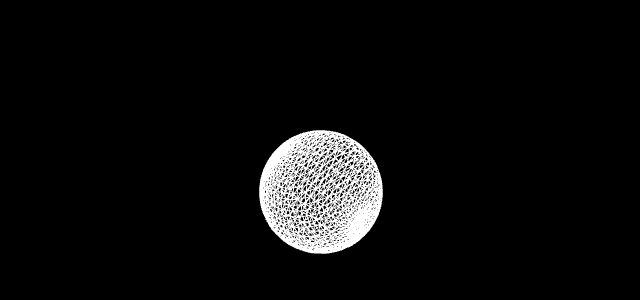
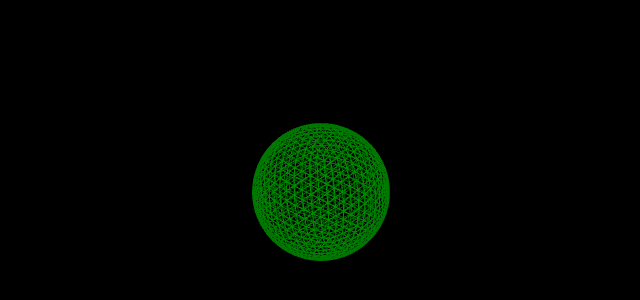
Before and after one commit to warioddly/audio_visualizer, a website built with webpack: page index.html in a window 1280 px wide. Shown: the part 208-508 px from the top of the page, without its empty margins (319-959 px from the left). Built offline with nearby package versions, Linux system fonts and the light colour scheme; animation ran at ten frames a second; files whose address does not match are found by name.

Commit message:
[+] Add shpere animate and fix other bugs

```diff
--- a/package.json
+++ b/package.json
@@ -16,8 +16,8 @@
     "webpack-dev-server": "^4.15.1"
   },
   "version": "1.0.0",
-  "description": "My webpack project",
-  "name": "my-webpack-project",
+  "description": "Web audio visualizer based on the Three.js library. And the source code is written in TypeScript",
+  "name": "audio_visualizer",
   "scripts": {
     "build": "webpack --mode=production --node-env=production",
     "build:dev": "webpack --mode=development",
--- /dev/null
+++ b/public/bundle.js.LICENSE.txt
@@ -0,0 +1,5 @@
+/**
+ * @license
+ * Copyright 2010-2023 Three.js Authors
+ * SPDX-License-Identifier: MIT
+ */
--- a/src/audio.ts
+++ b/src/audio.ts
@@ -15,7 +15,7 @@ export class AudioController {
         autoplay: false,
         enableKeyboardControls: true,
         windTimeConstant: 0.1,
-        fftSize: 512,
+        fftSize: 2048
     }
 
 
@@ -64,7 +64,6 @@ export class AudioController {
     private _addKeyboardControls(): void {
 
 
-        // sound controls
         window.addEventListener('keydown', (event) => {
 
             if (event.key === ' ') {
@@ -91,7 +90,6 @@ export class AudioController {
         });
 
 
-        // reset wind sound time constant
         window.addEventListener('keyup', (event) => {
             if (event.key === 'ArrowRight' || event.key === 'ArrowLeft') {
                 this.sound.setPlaybackRate(1);
--- a/src/index.ts
+++ b/src/index.ts
@@ -2,36 +2,30 @@
 // @ts-ignore
 import * as THREE from 'three';
 // @ts-ignore
+import { OrbitControls } from 'three/examples/jsm/controls/OrbitControls.js';
 import { AudioController } from './audio';
-// @ts-ignore
-import { OrbitControls } from 'three/examples/jsm/controls/OrbitControls.js';
-// @ts-ignore
-import waves from './assets/audio/waves.mp3';
-// @ts-ignore
-import space from './assets/images/space.jpg';
 import { Sphere } from './sphere';
+import Utils from './utils'
 
 
 class Engine {
 
-
     private readonly _scene: THREE.Scene;
     private readonly _camera: THREE.PerspectiveCamera;
-    private readonly orbitControls: OrbitControls;
+    private readonly _orbitControls: OrbitControls;
     private readonly _renderer: THREE.WebGLRenderer;
     private readonly _light: THREE.DirectionalLight;
     private readonly _audioController: AudioController;
 
-    private sphere: Sphere = new Sphere();
+    private readonly sphere: Sphere;
+    private readonly utils: Utils = new Utils();
+
 
     constructor() {
 
-        waves;
-        space;
-
         this._scene = new THREE.Scene();
         this._camera = new THREE.PerspectiveCamera( 100, window.innerWidth / window.innerHeight, 0.01, 100 );
-        this._camera.position.z = 5;
+        this._camera.position.z = 15;
 
 
         this._renderer = new THREE.WebGLRenderer( { antialias: true } );
@@ -40,125 +34,49 @@ class Engine {
         this._renderer.setSize( window.innerWidth, window.innerHeight );
         document.body.appendChild( this._renderer.domElement );
 
-        this.orbitControls = new OrbitControls( this._camera, this._renderer.domElement );
-        this.orbitControls.enableDamping = true;
-        this.orbitControls.dampingFactor = 0.05;
-        this.orbitControls.screenSpacePanning = false;
-        this.orbitControls.maxDistance = 8;
-        this.orbitControls.minDistance = 1;
+
+        this._orbitControls = new OrbitControls( this._camera, this._renderer.domElement );
+        this._orbitControls.enableDamping = true;
+        this._orbitControls.dampingFactor = 0.05;
+        this._orbitControls.screenSpacePanning = false;
+        this._orbitControls.maxDistance = 18;
+        this._orbitControls.minDistance = 7;
+
 
         this._light = new THREE.DirectionalLight( 0xffffff, 0.5 );
         this._light.position.set( 0, 0, 1 );
         this._scene.add( this._light );
 
+        const ambientLight = new THREE.AmbientLight(0xaaaaaa);
+        this._scene.add(ambientLight);
 
-        // let bgTexture = new THREE.TextureLoader().load("./assets/images/space.jpg");
-        // this._scene.background = bgTexture;
-
+        this.sphere = new Sphere();
+        this._scene.add(this.sphere.mesh);
 
         this._audioController = new AudioController('./assets/audio/waves.mp3', {
             loop: true,
-            autoplay: true,
+            autoplay: false,
             enableKeyboardControls: true,
         });
 
 
-        // создать сферу через buffer geometry
-
-        this.sphere = new Sphere();
-
-        this._scene.add(this.sphere.mesh);
+        window.addEventListener( 'resize', this._resize.bind(this) );
 
 
-        window.addEventListener( 'resize', this._resize.bind(this) );
+        console.log("%cEngine is initialized", "color: white; font-weight: bold; background-color: green; padding: 2px; border-radius: 3px;");
 
     }
 
 
     private _animation( time: any ) {
 
-       this._sphereAnimation(time);
+       this.sphere.animate(new Uint8Array(this._audioController.analyser.getFrequencyData()), time);
 
-       this.orbitControls.update();
+       this._orbitControls.update();
 
        this._renderer.render( this._scene, this._camera );
 
     }
-
-
-    private _sphereAnimation(time: any) {
-
-        let dataArray = this._audioController.analyser.getFrequencyData();
-
-        const bassArray = dataArray.slice(0, dataArray.length / 4);
-        const average = bassArray.reduce((acc: number, value: number) => acc + value, 0) / bassArray.length;
-
-
-        if (average < 100) {
-            this.sphere.mesh.scale.x = 0.3;
-            this.sphere.mesh.scale.y = 0.3;
-            this.sphere.mesh.scale.z = 0.3;
-
-            this.sphere.setToOriginalGeometry();
-        }
-        else {
-            // this.sphere.mesh.scale.x = average / 300;
-            // this.sphere.mesh.scale.y = average / 300;
-            // this.sphere.mesh.scale.z = average / 300;
-
-
-            this._applyAnimationToSphere(time, average);
-
-
-
-        }
-
-        this.sphere.mesh.rotation.x += 0.01;
-        this.sphere.mesh.rotation.z += 0.01;
-
-    }
-
-
-
-    private _applyAnimationToSphere(time: any, average: number) {
-
-        const positions = this.sphere.mesh.geometry.attributes.position.array;
-        const vertexCount = positions.length / 3;
-        const originalPositions = this.sphere._originalPositions;
-
-
-            // Reset positions to their original values
-        for (let i = 0; i < vertexCount; i++) {
-            positions[i * 3] = originalPositions[i * 3];
-            positions[i * 3 + 1] = originalPositions[i * 3 + 1];
-            positions[i * 3 + 2] = originalPositions[i * 3 + 2];
-        }
-
-        // Apply the animation with music response based on the average value
-        const dampingFactor = 0.5; // Adjust this value for more or less damping
-        const responseFactor = 0.1; // Adjust this value to control the response to music
-        for (let i = 0; i < vertexCount; i++) {
-            // Create random values for scaling
-            const randomScale = 1 + Math.random() * (average / 100); // Random scale based on the average value
-            const clampedRandomScale = Math.min(Math.max(randomScale, 1), 1.5); // Clamp the scale between 1 and 1.5
-
-            // Apply the scaling with music response to the vertex
-            const musicResponse = average / 100 * responseFactor; // Calculate the response to music
-            positions[i * 3] += (originalPositions[i * 3] * clampedRandomScale - positions[i * 3]) * dampingFactor * musicResponse;
-            positions[i * 3 + 1] += (originalPositions[i * 3 + 1] * clampedRandomScale - positions[i * 3 + 1]) * dampingFactor * musicResponse;
-            positions[i * 3 + 2] += (originalPositions[i * 3 + 2] * clampedRandomScale - positions[i * 3 + 2]) * dampingFactor * musicResponse;
-        }
-
-
-          this.sphere.needsUpdate();
-
-
-
-
-
-
-    }
-
 
 
 
@@ -168,7 +86,6 @@ class Engine {
         this._renderer.setSize( window.innerWidth, window.innerHeight );
     }
 
-
 }
 
 
--- /dev/null
+++ b/src/noise.ts
@@ -0,0 +1,62 @@
+
+
+
+export default class Noise3D {
+
+
+    private fade(t: number) {
+        return t * t * t * (t * (t * 6 - 15) + 10);
+    }
+
+    private lerp(t: number, a: number, b: number) {
+        return a + t * (b - a);
+    }
+
+    private grad(hash: number, x: number, y: number, z: number) {
+        const h = hash & 15; // Convert low 4 bits of hash code into 12 gradient directions.
+        const u = h < 8 ? x : y;
+        const v = h < 4 ? y : h === 12 || h === 14 ? x : z;
+        return ((h & 1) === 0 ? u : -u) + ((h & 2) === 0 ? v : -v);
+    }
+
+    public noise(x: number, y: number, z: number) {
+
+        const X = Math.floor(x) & 255;
+        const Y = Math.floor(y) & 255;
+        const Z = Math.floor(z) & 255;
+
+        const fade = this.fade;
+        const lerp = this.lerp;
+        const grad = this.grad;
+
+        x -= Math.floor(x);
+        y -= Math.floor(y);
+        z -= Math.floor(z);
+
+        const u = fade(x);
+        const v = fade(y);
+        const w = fade(z);
+
+        const hash = (X + 0) + (Y + 0) * 256 + (Z + 0) * 256 * 256;
+        const g000 = grad(hash, x, y, z);
+        const g001 = grad(hash + 1, x - 1, y, z);
+        const g010 = grad(hash + 256, x, y - 1, z);
+        const g011 = grad(hash + 257, x - 1, y - 1, z);
+        const g100 = grad(hash + 256 * 256, x, y, z - 1);
+        const g101 = grad(hash + 256 * 256 + 1, x - 1, y, z - 1);
+        const g110 = grad(hash + 256 * 256 + 256, x, y - 1, z - 1);
+        const g111 = grad(hash + 256 * 256 + 257, x - 1, y - 1, z - 1);
+
+        const n000 = g000 * (x - 0) + g000 * (y - 0) + g000 * (z - 0);
+        const n001 = g001 * (x - 1) + g001 * (y - 0) + g001 * (z - 0);
+        const n010 = g010 * (x - 0) + g010 * (y - 1) + g010 * (z - 0);
+        const n011 = g011 * (x - 1) + g011 * (y - 1) + g011 * (z - 0);
+        const n100 = g100 * (x - 0) + g100 * (y - 0) + g100 * (z - 1);
+        const n101 = g101 * (x - 1) + g101 * (y - 0) + g101 * (z - 1);
+        const n110 = g110 * (x - 0) + g110 * (y - 1) + g110 * (z - 1);
+        const n111 = g111 * (x - 1) + g111 * (y - 1) + g111 * (z - 1);
+
+        return lerp(w, lerp(v, lerp(u, n000, n001), lerp(u, n010, n011)), lerp(v, lerp(u, n100, n101), lerp(u, n110, n111)));
+    }
+
+}
--- a/src/sphere.ts
+++ b/src/sphere.ts
@@ -1,6 +1,8 @@
 
 // @ts-ignore
 import * as THREE from 'three';
+import Noise3D from './noise';
+import Utils from './utils';
 
 
 export class Sphere {
@@ -8,39 +10,95 @@ export class Sphere {
     public readonly geometry: THREE.SpherBufferGeometry;
     public readonly mesh: THREE.Mesh;
 
-    public readonly _originalPositions: any;
+
+    private _noise3D: Noise3D = new Noise3D();
+    private _utils: any = new Utils();
+
 
     private _options: any = {
         radius: 3,
-        widthSegments: 32,
-        heightSegments: 32,
+        detail: 10,
         color: 0x00ff00,
         wireframe: true,
+        amplitude: 15,
+        roughness: 0.00001,
         position: { x: 0, y: 0, z: 0 },
+        rotateAnimation: true,
+        rotateAmplitude: 0.001,
     }
 
 
     constructor (options?: any) {
 
-        const { radius, widthSegments, heightSegments }: any = { ...this._options, ...options };
+        const { radius, detail, color, wireframe }: any = this._options = { ...this._options, ...options };
 
-        this.geometry = new THREE.SphereGeometry( radius, widthSegments, heightSegments);
+        const icosahedronGeometry = new THREE.IcosahedronGeometry(radius, detail);
+        const lambertMaterial = new THREE.MeshLambertMaterial({ color: color, wireframe: wireframe });
 
-        this.mesh = new THREE.Mesh( this.geometry, new THREE.MeshBasicMaterial( { wireframe: true } ) );
+        this.mesh = new THREE.Mesh(icosahedronGeometry, lambertMaterial);
+        this.mesh.position.set(0, 0, 0);
 
-        this._originalPositions = [ ...this.mesh.geometry.attributes.position.array ];
+        this.geometry = this.mesh.geometry;
 
     }
 
 
-    public setToOriginalGeometry() {
-        this.mesh.geometry.attributes.position.copyArray(this._originalPositions);
-        this.needsUpdate();
+
+    public animate (dataArray: Uint8Array, time?: number ) {
+
+
+        const lowerHalfArray = dataArray.slice(0, (dataArray.length/2) - 1);
+        const upperHalfArray = dataArray.slice((dataArray.length / 2 ) - 1, dataArray.length - 1);
+
+        var lowerMaxFr = this._utils.max(lowerHalfArray) / lowerHalfArray.length;
+        var upperAvgFr = this._utils.avg(upperHalfArray) / upperHalfArray.length;
+
+
+        this._transform(
+            this._utils.modulate(Math.pow(lowerMaxFr, 0.8), 0, 1, 0, 8),
+            this._utils.modulate(upperAvgFr, 0, 1, 0, 4),
+            time,
+        );
+
+
+        if (this._options.rotateAnimation) {
+            const amplitude = this._options.rotateAmplitude;
+            this.mesh.rotation.x += amplitude;
+            this.mesh.rotation.y += amplitude;
+            this.mesh.rotation.z += amplitude;
+        }
+
     }
 
 
-    public needsUpdate() {
+
+    private _transform( bassFr: number, treFr: number, time?: number,) {
+
+
+        const vertex = new THREE.Vector3();
+        const { amplitude, roughness, radius }: any = this._options;
+        const position = this.mesh.geometry.attributes.position;
+        const _time = time ?? window.performance.now();
+
+
+        for(let i = 0; i < position.count; i++){
+
+            vertex.fromBufferAttribute(position, i);
+            vertex.normalize();
+
+            const distance = (radius + bassFr ) + this._noise3D.noise(
+                vertex.x + _time * roughness * 7,
+                vertex.y + _time * roughness * 8,
+                vertex.z + _time * roughness * 9
+            ) * amplitude * treFr;
+
+            vertex.multiplyScalar(distance);
+            position.setXYZ(i, vertex.x, vertex.y, vertex.z);
+
+        }
+
         this.mesh.geometry.attributes.position.needsUpdate = true;
+
     }
 
 
--- /dev/null
+++ b/src/utils.ts
@@ -0,0 +1,29 @@
+
+
+
+export default class Utils {
+
+
+    public fractionate(val: number, minVal: number, maxVal: number) {
+        return (val - minVal)/(maxVal - minVal);
+    }
+
+
+    public modulate(val: number, minVal: number, maxVal: number, outMin: number, outMax: number) {
+        const fr = this.fractionate(val, minVal, maxVal);
+        const delta = outMax - outMin;
+        return outMin + (fr * delta);
+    }
+
+
+    public avg(arr: Uint8Array){
+        const total = arr.reduce((sum, b) => sum + b);
+        return (total / arr.length);
+    }
+
+    public max(arr: Uint8Array) {
+        return arr.reduce((a, b) => Math.max(a, b))
+    }
+
+
+}
--- a/webpack.config.js
+++ b/webpack.config.js
@@ -14,7 +14,7 @@ const stylesHandler = MiniCssExtractPlugin.loader;
 const config = {
     entry: './src/index.ts',
     output: {
-        path: path.resolve(__dirname, 'build'),
+        path: path.resolve(__dirname, 'public'),
         filename: 'bundle.js',
     },
     devServer: {
```
Also changed, not shown: index.html (+6 -1 lines), public/index.html (added, +4 -0 lines), build/assets/images/space.jpg (deleted), build/ed4a1ccacc08eb609e56.jpg (deleted), build/index.html (deleted), public/bundle.js (added), src/assets/images/space.jpg (deleted), 2 other files.
